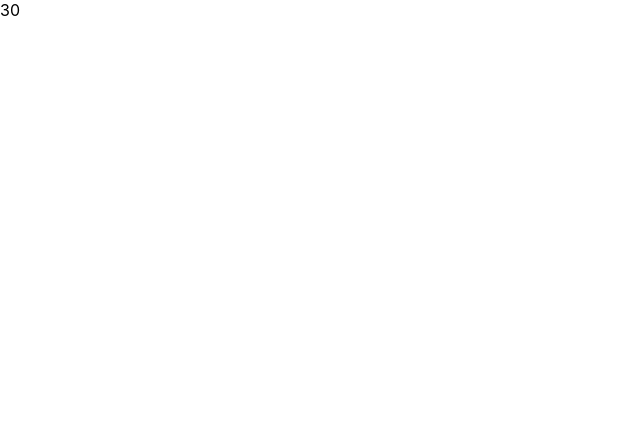
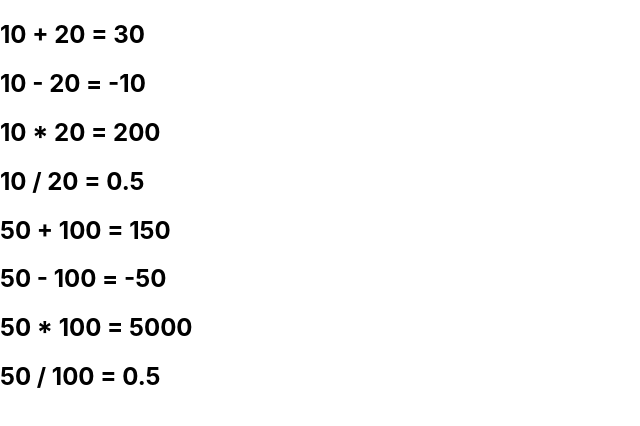
Before and after one commit to annamccreery/math-app, a React (Create React App) app: page / in a window 1280 px wide. Shown: the top 426 px of the page, without its empty margins (0-640 px from the left). Built offline with nearby package versions, Linux system fonts and the light colour scheme.

Commit message:
added call to addition component
for addition, subtraction, multiplication, and division of two sets of numbers

```diff
--- a/src/Addition.js
+++ b/src/Addition.js
@@ -1,5 +1,21 @@
 import React from "react";
 
-export const Addition = () => {
-    return (10 + 20);
+export const Addition = (props) => {
+    console.log(props);
+    return (
+        <div>
+            <h2>
+                {props.numberOne} + {props.numberTwo} = {props.numberOne + props.numberTwo}
+            </h2>
+            <h2>
+                {props.numberOne} - {props.numberTwo} = {props.numberOne - props.numberTwo}
+            </h2>
+            <h2>
+                {props.numberOne} * {props.numberTwo} = {props.numberOne * props.numberTwo}
+            </h2>
+            <h2>
+                {props.numberOne} / {props.numberTwo} = {props.numberOne / props.numberTwo}
+            </h2>
+        </div>
+    );
 };
--- a/src/App.js
+++ b/src/App.js
@@ -5,7 +5,8 @@ import { Addition } from './Addition'
 const App = () => {
   return (
     <>
-      <Addition />
+      <Addition numberOne={10} numberTwo={20} />
+      <Addition numberOne={50} numberTwo={100} />
     </>
   );
 };
```
